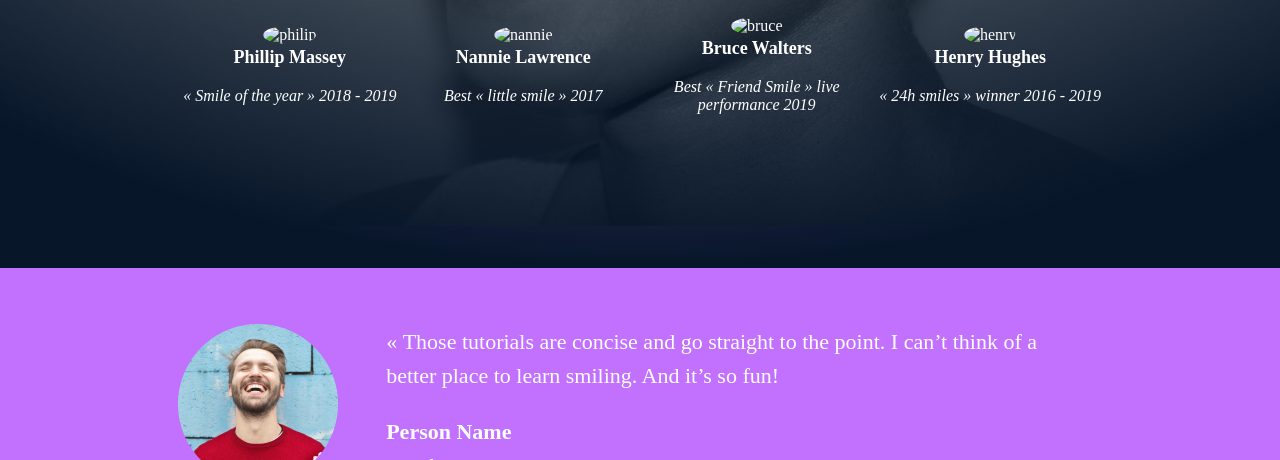
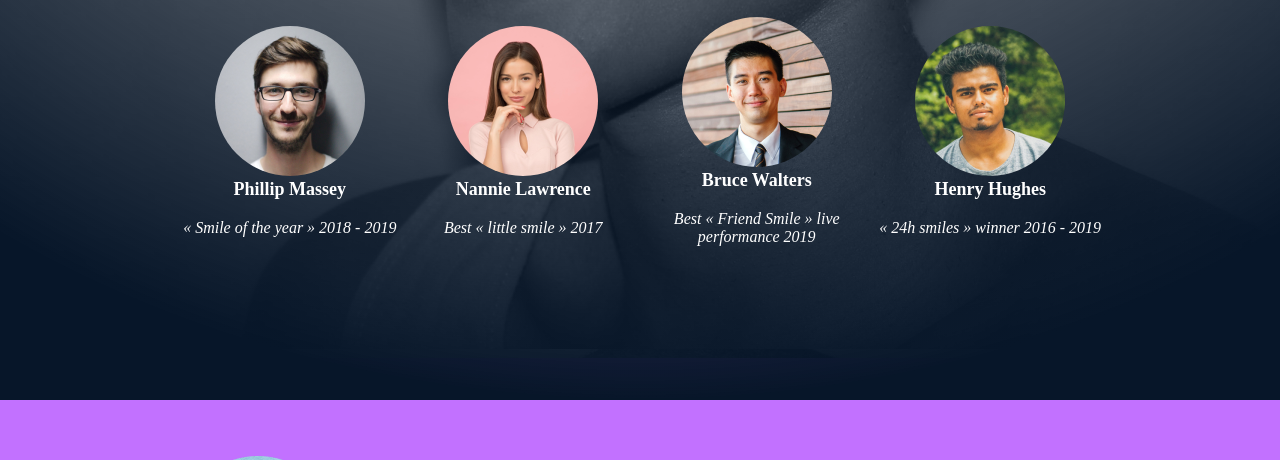
Before and after one commit to Emmanuel-Begati/alu-web-development, a plain HTML site: page html_advanced/index.html in a window 1280 px wide. Shown: the part 640-1100 px from the top of the page. Drawn offline with Linux system fonts and the light colour scheme.

Commit message:
it is well

```diff
--- a/html_advanced/index.html
+++ b/html_advanced/index.html
@@ -34,22 +34,22 @@
                         <h2 class="pros-title"><span class="secondary-color">Learn</span> from the pros</h2>
                         <div class="pros-block">
                             <div class="pros-card">
-                                <img src="imgs/philip.png" alt="philip">
+                                <img src="../css_advanced/imgs/philip.png" alt="philip">
                                 <h3>Phillip Massey</h3>
                                 <p>« Smile of the year » 2018 - 2019</p>
                             </div>
                             <div class="pros-card">
-                                <img src="imgs/nannie.png" alt="nannie">
+                                <img src="../css_advanced/imgs/nannie.png" alt="nannie">
                                 <h3>Nannie Lawrence</h3>
                                 <p>Best « little smile » 2017</p>
                             </div>
                             <div class="pros-card">
-                                <img src="imgs/bruce.png" alt="bruce">
+                                <img src="../css_advanced/imgs/bruce.png" alt="bruce">
                                 <h3>Bruce Walters</h3>
                                 <p>Best « Friend Smile » live performance 2019</p>
                             </div>
                             <div class="pros-card">
-                                <img src="imgs/henry.png" alt="henry">
+                                <img src="../css_advanced/imgs/henry.png" alt="henry">
                                 <h3>Henry Hughes</h3>
                                 <p>« 24h smiles » winner 2016 - 2019</p>
                             </div>
```
